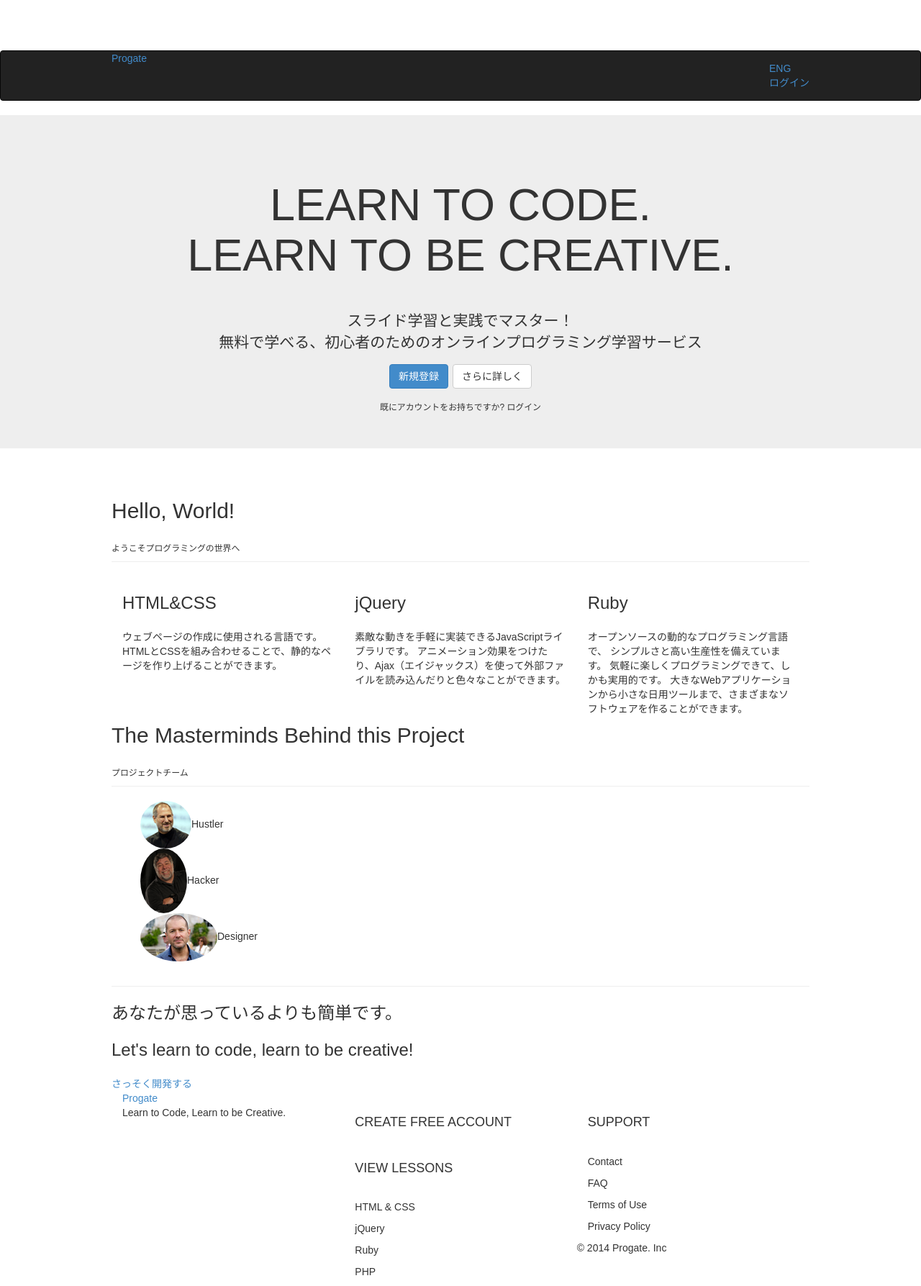
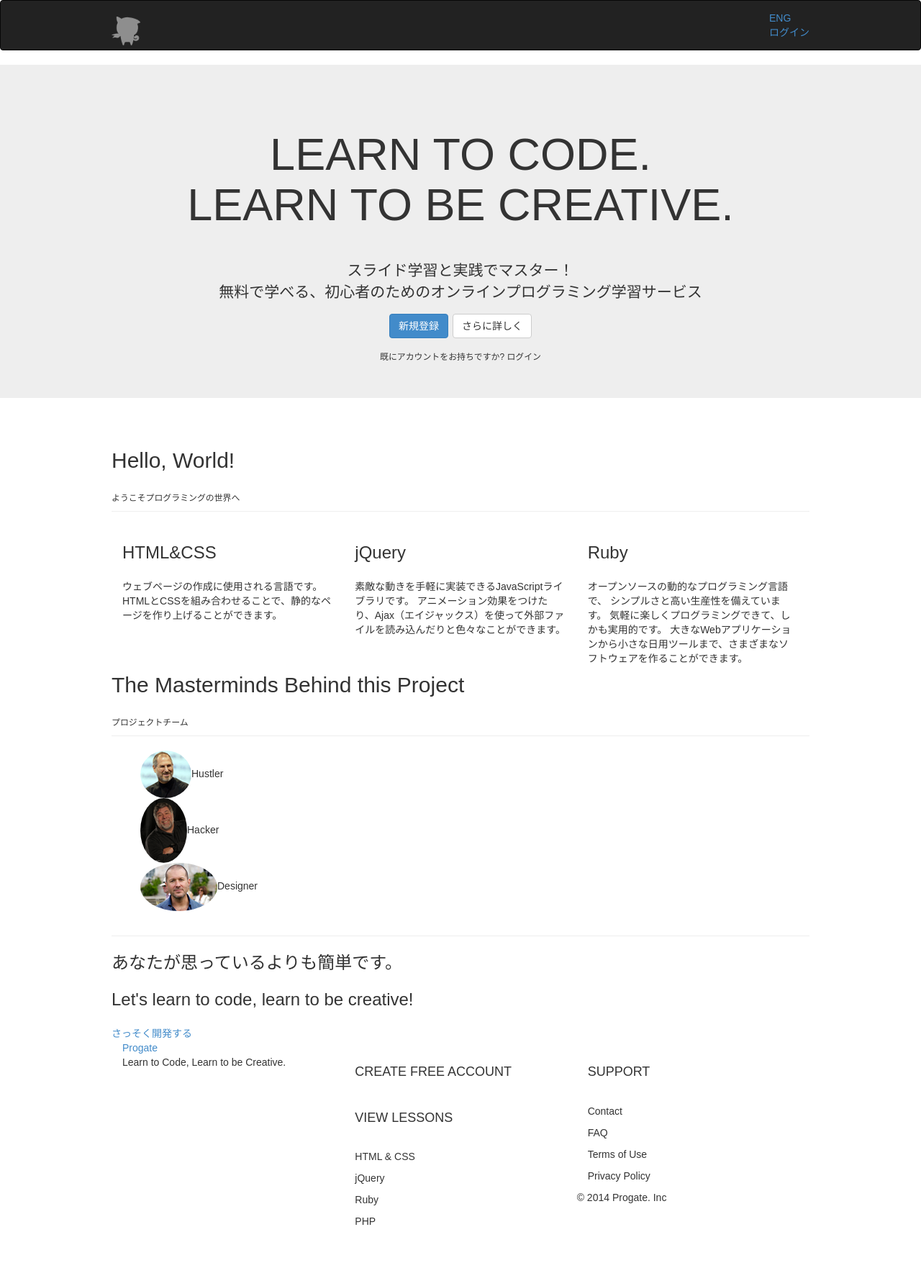
Before and after one commit to michiminstar/design_lesson, a Rails app: page /landing/index in a window 1280 px wide. Shown: the whole page at 72% size. After the commit the page ends 1702 px from the top, so only its background shows below. Run offline with Rails 7, Linux system fonts and the light colour scheme; style sheets or scripts are compiled from the project's sources; some libraries are stand-ins or nearby versions.

Commit message:
Modify html and css

```diff
--- a/lesson01_after/app/assets/stylesheets/landing.css.scss
+++ b/lesson01_after/app/assets/stylesheets/landing.css.scss
@@ -2,7 +2,6 @@
 ================================ */
 
 body {
-	padding-top: 70px;
 	ul {
 		list-style-type: none;
 	}
--- a/lesson01_after/app/views/landing/index.html.erb
+++ b/lesson01_after/app/views/landing/index.html.erb
@@ -1,7 +1,7 @@
 <!--Navbar -->
 <div class="navbar navbar-inverse">
   <div class="container">
-  <a class="logo pull-left" href="#">Progate</a>
+  <a class="main-logo pull-left" href="#">Progate</a>
   <ul class="pull-right">
     <li><a href="#">ENG</a></li>
     <li><a href="#">ログイン</a></li>
```
Also changed, not shown: lesson01_after/app/assets/images/main-bg.png (deleted), lesson01_after/app/assets/images/main-logo.png (deleted).
